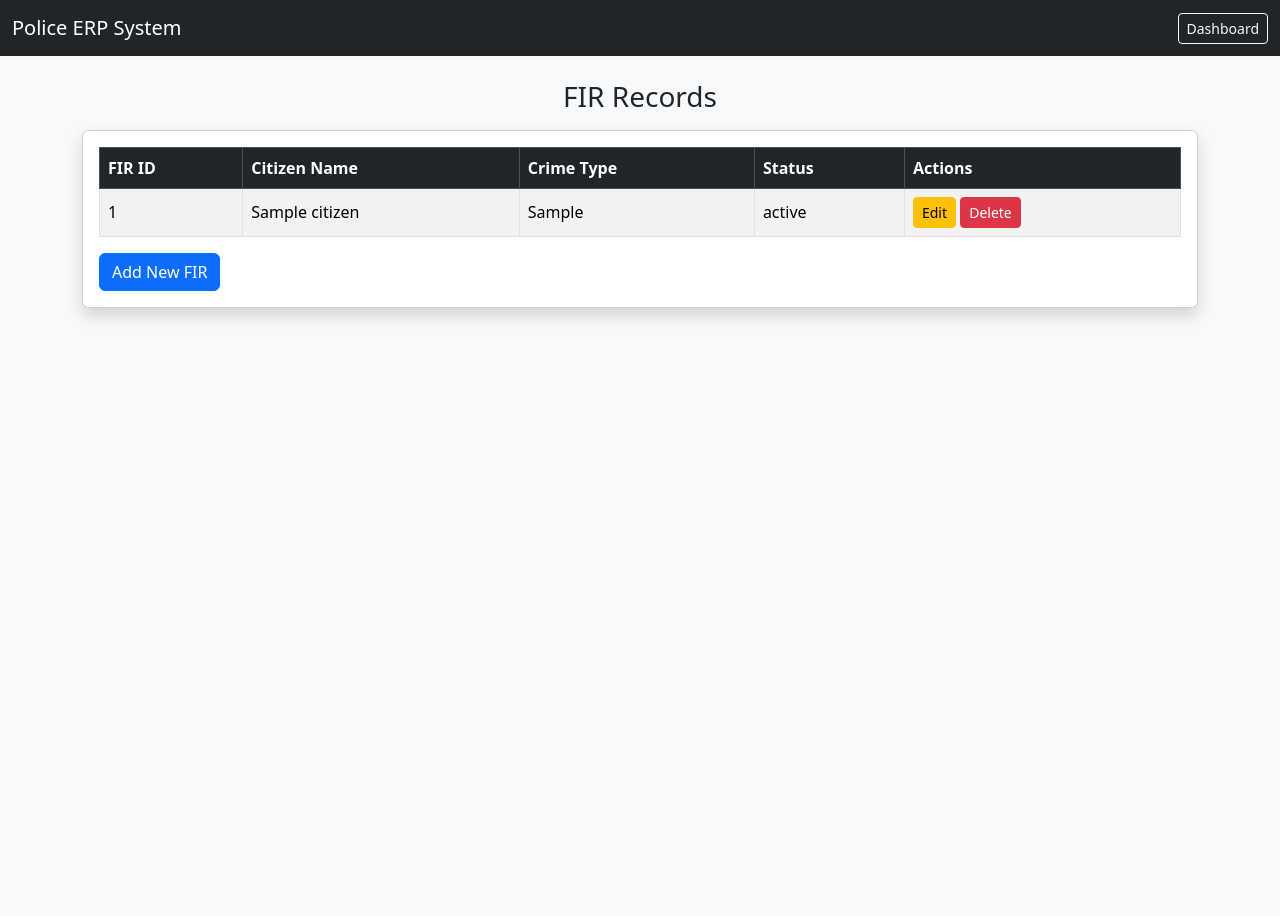
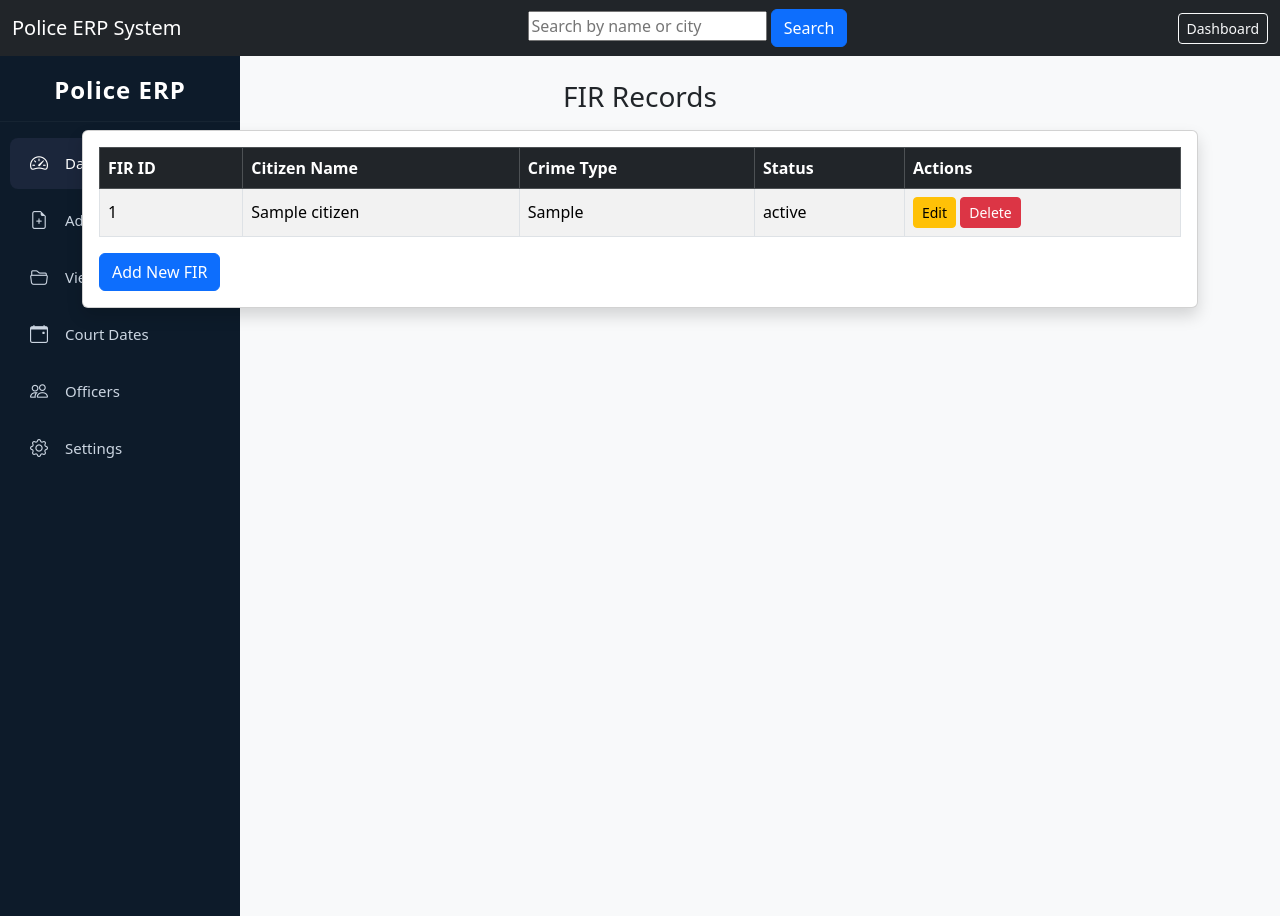
Before and after one commit to harshawilson1/police_erp, a Flask app: page /view_fir in a window 1280 px wide. Run offline with Flask 3, Linux system fonts and the light colour scheme; the visitor is signed in with stand-in values (Sample User, id 1); tables that the repository leaves empty or names only in its code hold one stand-in row (values such as "Sample post"); some libraries are stand-ins or nearby versions.

Commit message:
changes to be committed:

```diff
--- a/app.py
+++ b/app.py
@@ -50,21 +50,46 @@ def police_dashboard():
 
     cur = mysql.connection.cursor(MySQLdb.cursors.DictCursor)
 
+    # Crime map data
     cur.execute("""
         SELECT city, latitude, longitude, COUNT(*) AS total_cases
         FROM fir
         GROUP BY city, latitude, longitude
     """)
+    crime_data = cur.fetchall()
 
-    crime_data = cur.fetchall()
+    # Total FIRs
+    cur.execute("SELECT COUNT(*) AS total FROM fir")
+    total_firs = cur.fetchone()['total']
+
+    # Open cases
+    cur.execute("SELECT COUNT(*) AS total FROM fir WHERE status='open'")
+    open_cases = cur.fetchone()['total']
+
+    # Total officers
+    cur.execute("SELECT COUNT(*) AS total FROM officer")
+    total_officers = cur.fetchone()['total']
+
+    # Total citizens
+    cur.execute("SELECT COUNT(*) AS total FROM citizen")
+    total_citizens = cur.fetchone()['total']
+    cur.execute("SELECT COUNT(*) AS total FROM officer_attendance WHERE status='Present'")
+    present_officers = cur.fetchone()['total']
+
+    cur.execute("SELECT COUNT(*) AS total FROM officer_attendance WHERE status='Sick Leave'")
+    sick_leave = cur.fetchone()['total']
+
     cur.close()
 
     return render_template(
         'police_dashboard.html',
-        crime_data=crime_data
+        crime_data=crime_data,
+        total_firs=total_firs,
+        open_cases=open_cases,
+        total_officers=total_officers,
+        total_citizens=total_citizens
     )
 
-# ---------- ADD FIR ----------
 @app.route('/add_fir', methods=['GET', 'POST'])
 def add_fir():
     if 'username' not in session:
@@ -72,7 +97,7 @@ def add_fir():
 
     cur = mysql.connection.cursor()
 
-    # Dropdown data (crime & station stay as dropdowns)
+    # Dropdown data
     cur.execute("SELECT crime_id, crime_type FROM crime")
     crimes = cur.fetchall()
 
@@ -80,36 +105,48 @@ def add_fir():
     stations = cur.fetchall()
 
     if request.method == 'POST':
-        # Citizen data from textbox
+
+        # Citizen data
         citizen_name = request.form['citizen_name']
         citizen_phone = request.form['citizen_phone']
         citizen_address = request.form['citizen_address']
 
-        # Insert citizen
-        cur.execute(
-            "INSERT INTO citizen (name, phone, address) VALUES (%s, %s, %s)",
-            (citizen_name, citizen_phone, citizen_address)
-        )
-        citizen_id = cur.lastrowid  # 👈 VERY IMPORTANT
+        # FIR location
+        city = request.form['city']
 
         # FIR data
         crime_id = request.form['crime_id']
         station_id = request.form['station_id']
         status = request.form['status']
 
+        # Insert citizen (NO city column here)
+        cur.execute(
+            """
+            INSERT INTO citizen (name, phone, address)
+            VALUES (%s, %s, %s)
+            """,
+            (citizen_name, citizen_phone, citizen_address)
+        )
+
+        citizen_id = cur.lastrowid
+
         # Insert FIR
         cur.execute(
-            """INSERT INTO fir
-               (citizen_id, crime_id, station_id, fir_date, status)
-               VALUES (%s, %s, %s, CURDATE(), %s)""",
-            (citizen_id, crime_id, station_id, status)
+            """
+            INSERT INTO fir
+            (citizen_id, crime_id, station_id, fir_date, status, city)
+            VALUES (%s, %s, %s, CURDATE(), %s, %s)
+            """,
+            (citizen_id, crime_id, station_id, status, city)
         )
 
         mysql.connection.commit()
         cur.close()
+
         return redirect('/view_fir')
 
     cur.close()
+
     return render_template(
         'add_fir.html',
         crimes=crimes,
@@ -122,18 +159,39 @@ def view_fir():
     if 'username' not in session:
         return redirect('/')
 
-    cur = mysql.connection.cursor()
-    cur.execute("""
-        SELECT f.fir_id, c.name, cr.crime_type, f.status
-        FROM fir f
-        JOIN citizen c ON f.citizen_id = c.citizen_id
-        JOIN crime cr ON f.crime_id = cr.crime_id
-    """)
+    search = request.args.get('search')
+
+    cur = mysql.connection.cursor(MySQLdb.cursors.DictCursor)
+
+    if search:
+        cur.execute("""
+            SELECT
+                f.fir_id,
+                c.name AS citizen_name,
+                cr.crime_type,
+                f.status
+            FROM fir f
+            JOIN citizen c ON f.citizen_id = c.citizen_id
+            JOIN crime cr ON f.crime_id = cr.crime_id
+            WHERE c.name LIKE %s OR f.city LIKE %s
+        """, ('%' + search + '%', '%' + search + '%'))
+
+    else:
+        cur.execute("""
+            SELECT
+                f.fir_id,
+                c.name AS citizen_name,
+                cr.crime_type,
+                f.status
+            FROM fir f
+            JOIN citizen c ON f.citizen_id = c.citizen_id
+            JOIN crime cr ON f.crime_id = cr.crime_id
+        """)
+
     firs = cur.fetchall()
     cur.close()
 
-    return render_template('view_fir.html', firs=firs)
-
+    return render_template("view_fir.html", firs=firs)
 # ---------- EDIT FIR ----------
 @app.route('/edit_fir/<int:fir_id>', methods=['GET', 'POST'])
 def edit_fir(fir_id):
--- /dev/null
+++ b/static/css/sidebar.css
@@ -0,0 +1,81 @@
+        /* SIDEBAR */
+        .sidebar {
+            height: 100vh;
+            background: #0d1b2a;
+            position: fixed;
+            width: 240px;
+            padding-top: 20px;
+            transition: 0.3s;
+        }
+
+        .sidebar.collapsed {
+            width: 70px;
+        }
+
+        .sidebar h4 {
+            color: white;
+            font-weight: 600;
+            letter-spacing: 1px;
+        }
+
+        .sidebar a {
+            display: flex;
+            align-items: center;
+            padding: 12px 20px;
+            margin: 6px 10px;
+            color: #cbd5e1;
+            text-decoration: none;
+            border-radius: 8px;
+            font-size: 15px;
+            transition: 0.2s;
+        }
+
+        .sidebar a i {
+            font-size: 18px;
+            width: 25px;
+        }
+
+        .sidebar a span {
+            margin-left: 10px;
+        }
+
+        .sidebar a:hover {
+            background: #1b263b;
+            color: #fff;
+            transform: translateX(4px);
+        }
+
+        .sidebar a.active {
+            background: #1b263b;
+            color: #fff;
+            font-weight: 500;
+        }
+
+        .sidebar.collapsed a span {
+            display: none;
+        }
+
+        /* CONTENT */
+        .content {
+            margin-left: 240px;
+            padding: 20px;
+            transition: 0.3s;
+        }
+
+        .content.collapsed {
+            margin-left: 70px;
+        }
+
+        /* CARDS */
+        .card-hover:hover {
+            transform: translateY(-3px);
+            transition: 0.2s;
+        }
+
+        /* PROFILE */
+        .profile-img {
+            width: 35px;
+            height: 35px;
+            border-radius: 50%;
+            object-fit: cover;
+        }
--- a/templates/view_fir.html
+++ b/templates/view_fir.html
@@ -6,6 +6,9 @@
 
     <!-- Bootstrap CDN -->
     <link href="https://cdn.jsdelivr.net/npm/bootstrap@5.3.2/dist/css/bootstrap.min.css" rel="stylesheet">
+<link href="{{ url_for('static', filename='css/sidebar.css') }}" rel="stylesheet">
+    <link href="https://cdn.jsdelivr.net/npm/bootstrap-icons/font/bootstrap-icons.css" rel="stylesheet">
+
 </head>
 
 <body class="bg-light">
@@ -14,9 +17,47 @@
 <nav class="navbar navbar-dark bg-dark">
     <div class="container-fluid">
         <span class="navbar-brand">Police ERP System</span>
+<form method="GET">
+<input type="text" name="search" placeholder="Search by name or city">
+<button class="btn btn-primary">Search</button>
+</form>
         <a href="/police_dashboard" class="btn btn-outline-light btn-sm">Dashboard</a>
     </div>
 </nav>
+<div class="sidebar">
+    <h4 class="text-center mb-3">Police ERP</h4>
+    <hr style="border-color: rgba(255,255,255,0.15);">
+
+    <a href="/police_dashboard" class="active">
+        <i class="bi bi-speedometer2"></i>
+        <span>Dashboard</span>
+    </a>
+
+    <a href="/add_fir">
+        <i class="bi bi-file-earmark-plus"></i>
+        <span>Add FIR</span>
+    </a>
+
+    <a href="/view_fir">
+        <i class="bi bi-folder2-open"></i>
+        <span>View FIRs</span>
+    </a>
+
+    <a href="#">
+        <i class="bi bi-calendar-event"></i>
+        <span>Court Dates</span>
+    </a>
+
+    <a href="#">
+        <i class="bi bi-people"></i>
+        <span>Officers</span>
+    </a>
+
+    <a href="#">
+        <i class="bi bi-gear"></i>
+        <span>Settings</span>
+    </a>
+</div>
 
 <!-- Main Content -->
 <div class="container mt-4">
@@ -39,10 +80,10 @@
                 <tbody>
                     {% for fir in firs %}
                     <tr>
-                        <td>{{ fir[0] }}</td>
-                        <td>{{ fir[1] }}</td>
-                        <td>{{ fir[2] }}</td>
-                        <td>{{ fir[3] }}</td>
+                            <td>{{ fir.fir_id }}</td>
+    <td>{{ fir.citizen_name }}</td>
+    <td>{{ fir.crime_type }}</td>
+    <td>{{ fir.status }}</td>
 
                         <!-- 👇 THIS IS WHERE BUTTONS GO -->
                         <td>
@@ -68,6 +109,11 @@
 
 <!-- Bootstrap JS -->
 <script src="https://cdn.jsdelivr.net/npm/bootstrap@5.3.2/dist/js/bootstrap.bundle.min.js"></script>
-
+<script>
+    function toggleSidebar() {
+    document.querySelector('.sidebar').classList.toggle('collapsed');
+    document.querySelector('.content').classList.toggle('collapsed');
+}
+</script>
 </body>
 </html>
```
Also changed, not shown: templates/add_fir.html (+47 -2 lines), templates/police_dashboard.html (+59 -11 lines).
